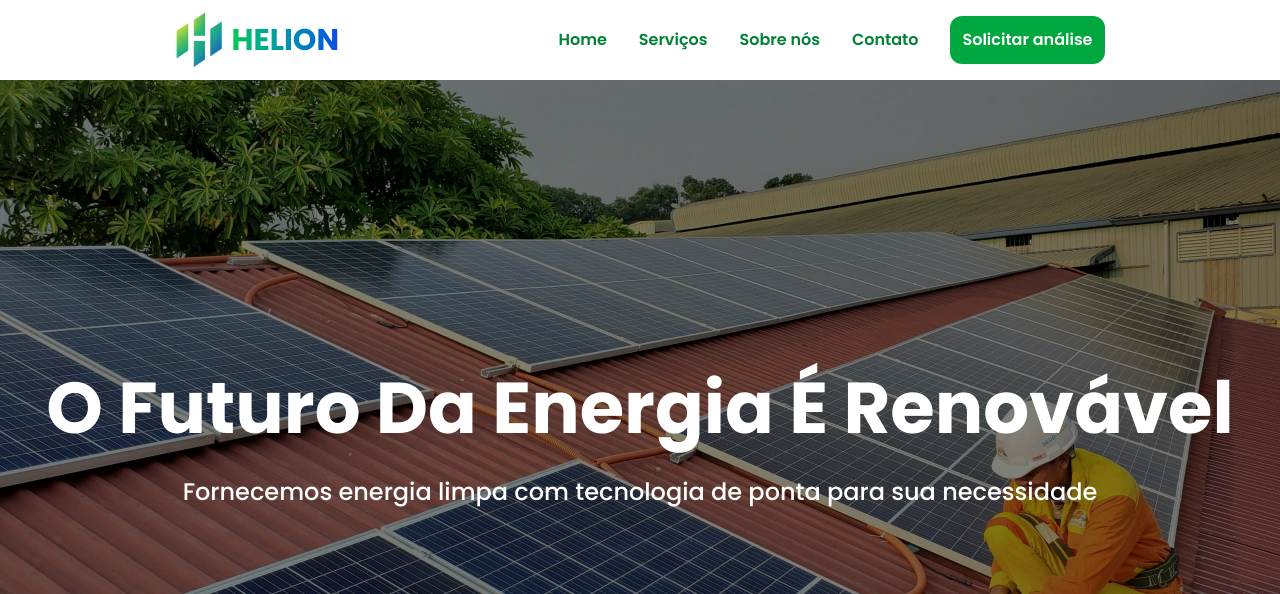
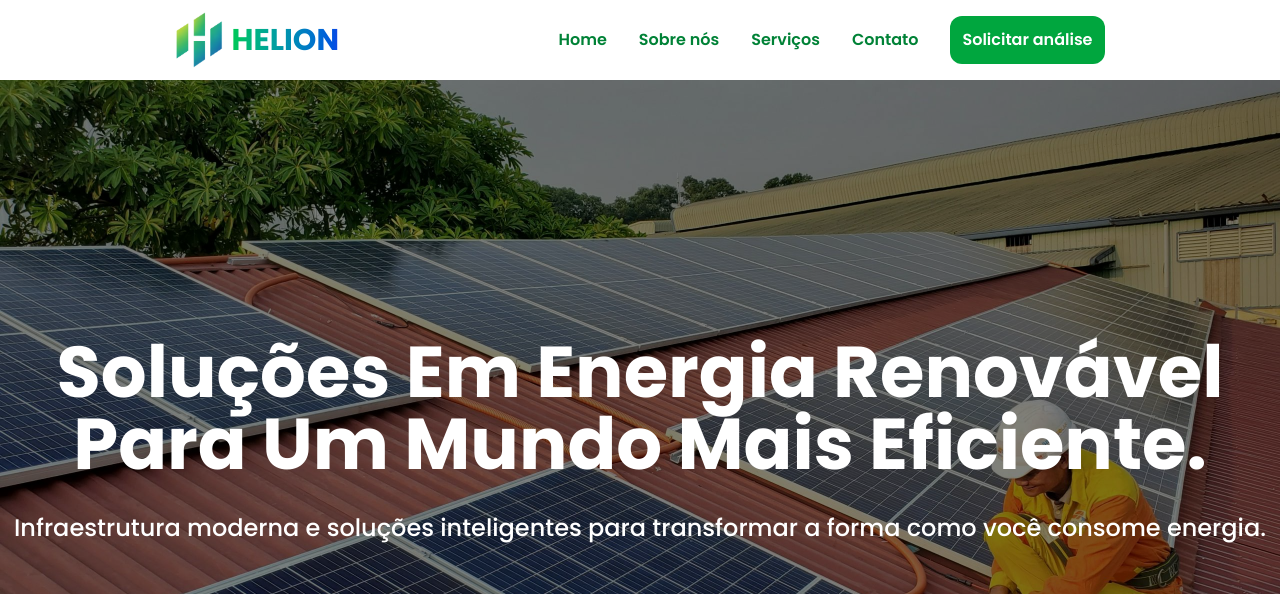
Before and after one commit to NarioMendonca/helion, a Next.js app: page / in a window 1280 px wide. Shown: the top 594 px of the page. Built offline with nearby package versions, Linux system fonts and the light colour scheme.

Commit message:
feat: update hero texts

```diff
--- a/app/_components/Header.tsx
+++ b/app/_components/Header.tsx
@@ -18,8 +18,8 @@ export default function Header() {
       <nav>
         <ul className="flex gap-8 items-center font-semibold text-green-700">
           <li>Home</li>
+          <li>Sobre nós</li>
           <li>Serviços</li>
-          <li>Sobre nós</li>
           <li>Contato</li>
           <li>
             <button className="bg-green-600 p-3 rounded-xl text-white">Solicitar análise</button>
--- a/app/_components/Hero.tsx
+++ b/app/_components/Hero.tsx
@@ -12,11 +12,11 @@ export default function Hero() {
         priority
       />
       <div className="relative text-white z-1 flex flex-col items-center justify-center gap-8 h-full">
-        <h1 className="text-7xl font-bold capitalize">
-          O futuro da energia é renovável
+        <h1 className="text-7xl font-bold capitalize text-center">
+          Soluções em energia renovável para um mundo mais eficiente.
         </h1>
-        <p className="text-2xl font-medium">
-          Fornecemos energia limpa com tecnologia de ponta para sua necessidade
+        <p className="text-2xl font-medium text-center">
+          Infraestrutura moderna e soluções inteligentes para transformar a forma como você consome energia.
         </p>
       </div>
     </section>
```
